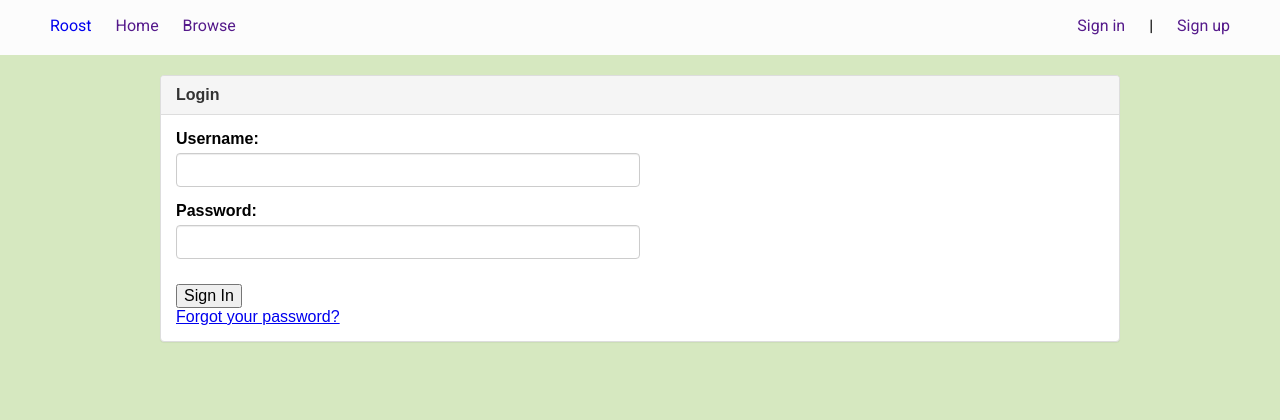
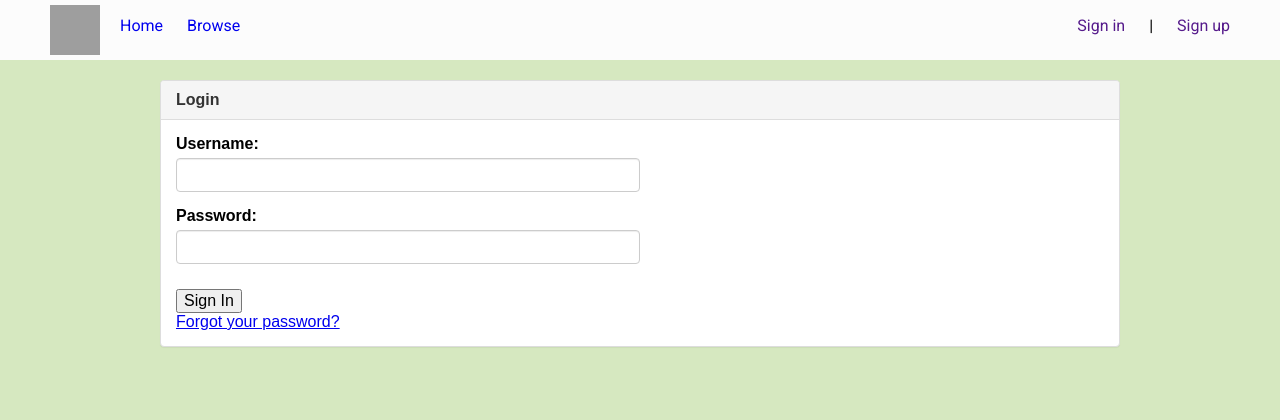
Before and after one commit to lmbneves/Roost, a PHP site: page /login.html in a window 1280 px wide. Shown: the top 420 px of the page. Run offline with PHP 8.4, Linux system fonts and the light colour scheme; some libraries are stand-ins or nearby versions; grey boxes are pictures that could not be loaded.

Commit message:
adding logo and icon
Luisa - adding first draft of logo and favicon

```diff
--- a/css/base.css
+++ b/css/base.css
@@ -40,16 +40,22 @@ input {
   /* sets in foreground */
   font-family: "Roboto", sans-serif;
   font-weight: 400;
-  height: 55px;
+  height: 60px;
   margin-bottom: 20px;
   background-color: #fcfcfc; }
+  .navbar img {
+    float: left;
+    height: 50px;
+    width: 50px;
+    margin-top: 5px;
+    margin-left: 50px;
+    margin-right: -20px; }
   .navbar #nav {
     float: left;
     /* navbar links */ }
     .navbar #nav li {
       display: inline-block;
-      padding-right: 10px;
-      padding-left: 10px; }
+      padding-right: 20px; }
       .navbar #nav li a {
         text-decoration: none; }
   .navbar #register {
--- a/css/base.scss
+++ b/css/base.scss
@@ -50,10 +50,20 @@ input {
 
   font-family: $roboto;
   font-weight: 400;
-  height: 55px;
+  height: 60px;
   margin-bottom: 20px;
 
   background-color: $header-color;
+
+  img {
+    float: left;
+    height: 50px;
+    width: 50px;
+
+    margin-top: 5px;
+    margin-left: 50px;
+    margin-right: -20px;
+  }
 
   #nav {
     float: left;
@@ -61,8 +71,7 @@ input {
     /* navbar links */
     li {
       display: inline-block;
-      padding-right: 10px;
-      padding-left: 10px;
+      padding-right: 20px;
 
       a {
         text-decoration: none;
--- a/index.html
+++ b/index.html
@@ -21,6 +21,7 @@
     <link href="css/homepage.css" type="text/css" rel="stylesheet">
 
     <!-- ============= favicons ============= -->
+    <link rel="icon" href="images/icons/logo.gif">
 
     <!-- =============== fonts =============== -->
     <link href='http://fonts.googleapis.com/css?family=Roboto:400,700,300,100,500' rel='stylesheet' type='text/css'>
@@ -31,8 +32,8 @@
 
     <!-- top navbar -->
     <div class="super-container navbar" role="navigation">
+      <a href="index.html"><img src="images/icons/logo.svg"></a>
         <ul id="nav">
-          <li><a href="index.html">Roost</a></li>
           <li><a href="index.html">Home</a></li>
           <li><a href="BrowseSection.html">Browse</a></li>
         </ul>
--- a/landlord.html
+++ b/landlord.html
@@ -21,6 +21,7 @@
     <link href="css/homepage.css" type="text/css" rel="stylesheet">
 
     <!-- ============= favicons ============= -->
+    <link rel="icon" href="images/icons/logo.gif">
 
     <!-- =============== fonts =============== -->
     <link href='http://fonts.googleapis.com/css?family=Roboto:400,700,300,100,500' rel='stylesheet' type='text/css'>
@@ -31,8 +32,8 @@
 
     <!-- top navbar -->
     <div class="super-container navbar" role="navigation">
+      <a href="index.html"><img src="images/icons/logo.svg"></a>
         <ul id="nav">
-          <li><a href="index.html">Roost</a></li>
           <li><a href="index.html">Home</a></li>
           <li><a href="BrowseSection.html">Browse</a></li>
         </ul>
--- a/login.html
+++ b/login.html
@@ -21,6 +21,7 @@
     <link href="css/new.css" type="text/css" rel="stylesheet">
 
     <!-- ============= favicons ============= -->
+     <link rel="icon" href="images/icons/logo.gif">
 
     <!-- =============== fonts =============== -->
     <link href='http://fonts.googleapis.com/css?family=Roboto:400,700,300,100,500' rel='stylesheet' type='text/css'>
@@ -31,10 +32,10 @@
 
     <!-- top navbar -->
     <div class="super-container navbar" role="navigation">
+      <a href="index.html"><img src="images/icons/logo.svg"></a>
         <ul id="nav">
-          <li><a href="index.html">Roost</a></li>
-          <li><a href="">Home</a></li>
-          <li><a href="">Browse</a></li>
+          <li><a href="index.html">Home</a></li>
+          <li><a href="BrowseSection.html">Browse</a></li>
         </ul>
         <ul id="register">
           <li><a href="">Sign in</a></li>
--- a/testhouse.html
+++ b/testhouse.html
@@ -15,6 +15,7 @@
     <link href="css/houseprofile1.css" type="text/css" rel="stylesheet">
 
     <!-- ============= favicons ============= -->
+     <link rel="icon" href="images/icons/logo.gif">
 
     <!-- =============== fonts =============== -->
     <link href='http://fonts.googleapis.com/css?family=Roboto:400,700,300,100,500' rel='stylesheet' type='text/css'>
```
Also changed, not shown: images/icons/logo.gif (added), images/icons/logo.svg (added), 1 other file.
